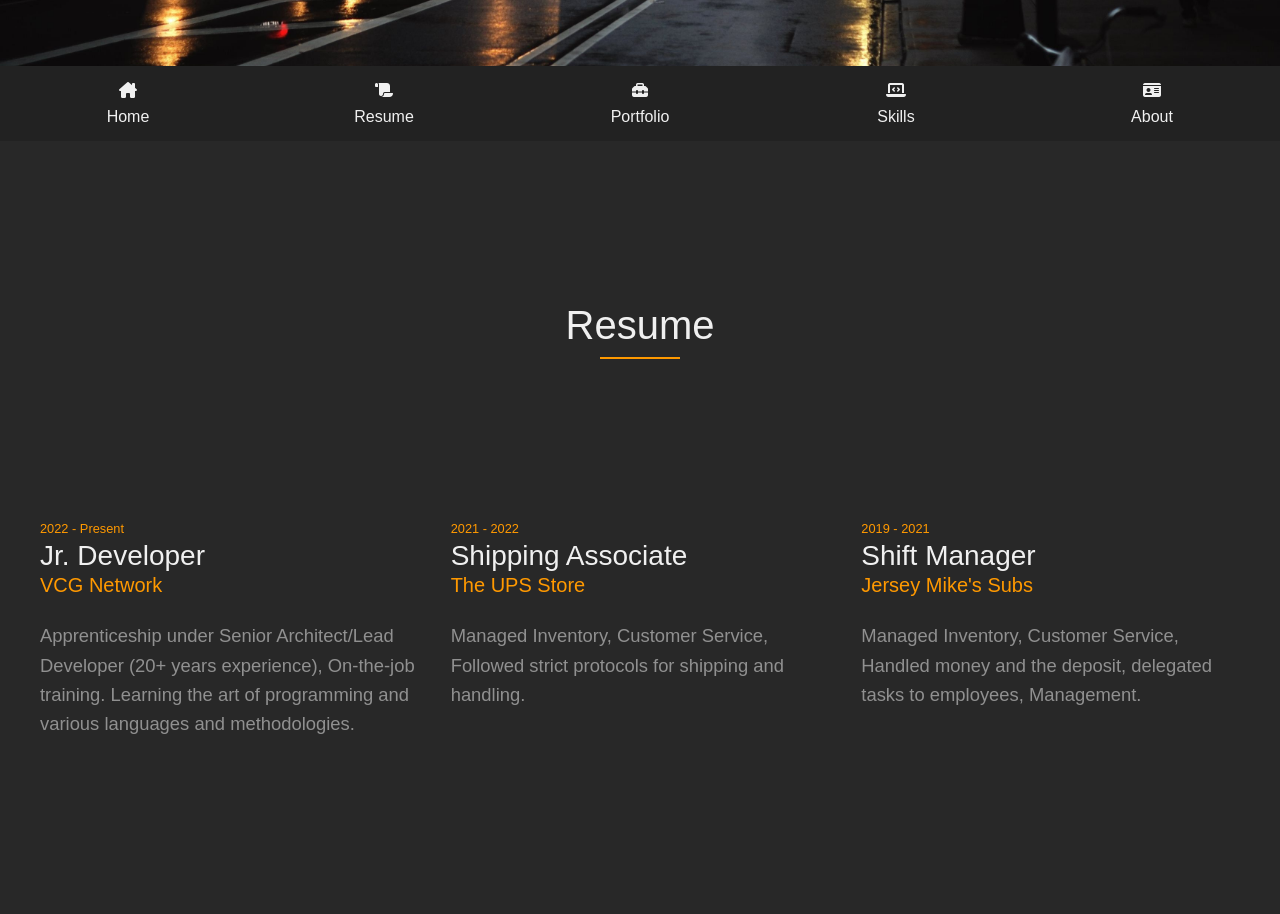
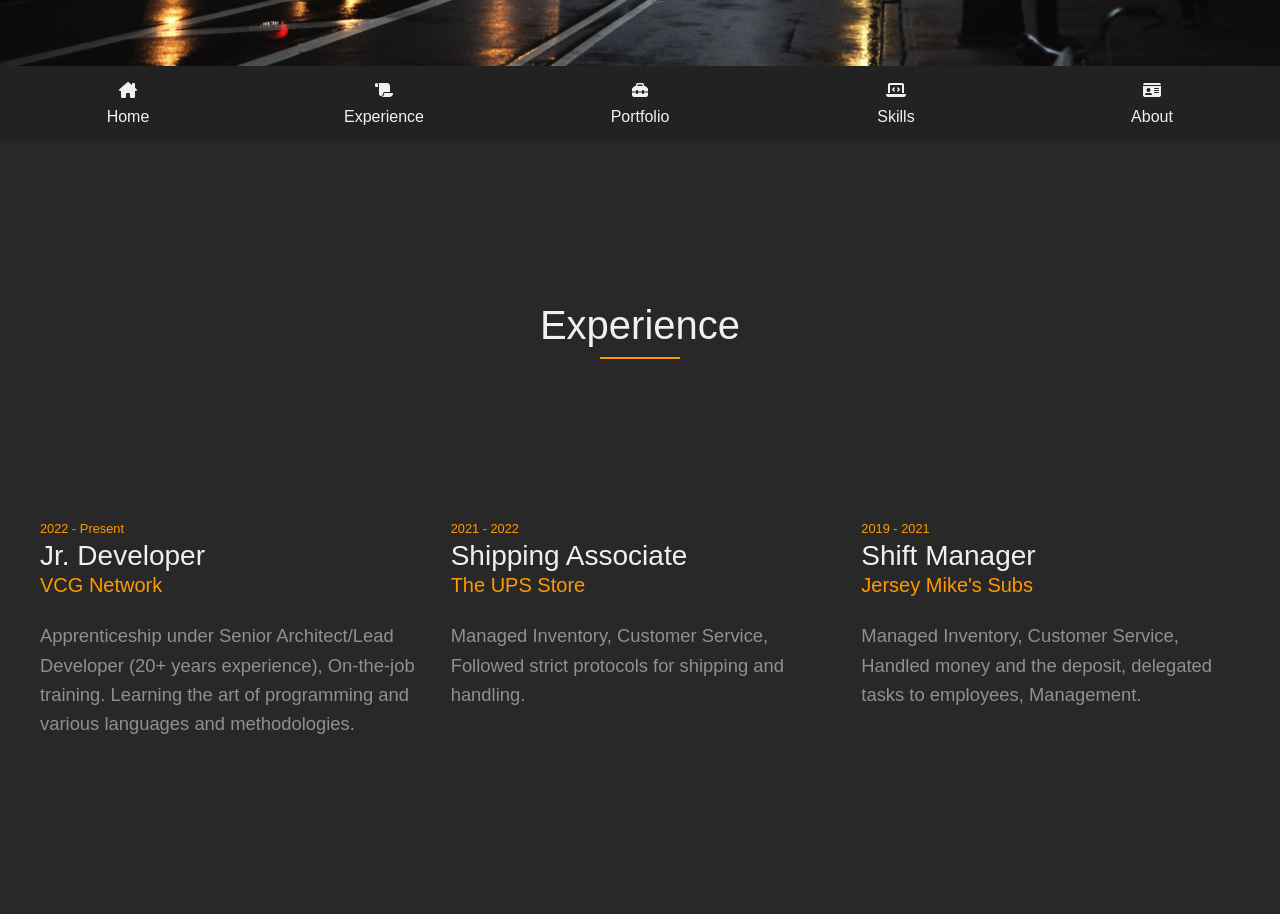
Before and after one commit to AXIS-Consulting/axisac_website, a PHP site: page / in a window 1280 px wide. Shown: the part 659-1573 px from the top of the page. Run offline with PHP 8.4, Linux system fonts and the light colour scheme; some libraries are stand-ins or nearby versions.

Commit message:
update
changed all resume instances to experience

```diff
--- a/css/style.css
+++ b/css/style.css
@@ -152,7 +152,7 @@ h2 {
 /*    text-align: left;*/
 /*}*/
 
-.resume-container {
+.experience-container {
     display: grid;
     grid-template-columns: repeat(auto-fill, minmax(20rem, 1fr));
     gap: 2rem;
@@ -171,7 +171,7 @@ h2 {
     font-size: .8rem;
 }
 
-.resume-description {
+.experience-description {
     padding-top: 1.5rem;
 }
 
--- a/index.php
+++ b/index.php
@@ -23,20 +23,20 @@
 
 </section>
 
-<section id="resume">
+<section id="experience">
 
     <div class="section-title">
-        <h2>Resume</h2>
+        <h2>Experience</h2>
         <span class="underline"></span>
     </div>
 
-    <div class="resume-container">
+    <div class="experience-container">
 
         <div>
             <div class="badge">2022 - Present</div>
             <h3 class="item-title">Jr. Developer</h3>
             <h4 class="organization">VCG Network</h4>
-            <p class="resume-description">Apprenticeship under Senior Architect/Lead Developer (20+ years experience), On-the-job training.
+            <p class="experience-description">Apprenticeship under Senior Architect/Lead Developer (20+ years experience), On-the-job training.
                 Learning the art of programming and various languages and methodologies.</p>
         </div>
 
@@ -44,14 +44,14 @@
             <div class="badge">2021 - 2022</div>
             <h3 class="item-title">Shipping Associate</h3>
             <h4 class="organization">The UPS Store</h4>
-            <p class="resume-description">Managed Inventory, Customer Service, Followed strict protocols for shipping and handling.</p>
+            <p class="experience-description">Managed Inventory, Customer Service, Followed strict protocols for shipping and handling.</p>
         </div>
 
         <div>
             <div class="badge">2019 - 2021</div>
             <h3 class="item-title">Shift Manager</h3>
             <h4 class="organization">Jersey Mike's Subs</h4>
-            <p class="resume-description">Managed Inventory, Customer Service, Handled money and the deposit, delegated tasks to employees, Management.</p>
+            <p class="experience-description">Managed Inventory, Customer Service, Handled money and the deposit, delegated tasks to employees, Management.</p>
         </div>
 
     </div>
@@ -159,7 +159,7 @@
 
 <nav>
     <div><a class="nav-item" href="/"><i class="fa-solid fa-house-chimney"></i><span>Home</span></a></div>
-    <div><a class="nav-item" href="#resume"><i class="fa-solid fa-scroll"></i><span>Resume</span></a></div>
+    <div><a class="nav-item" href="#experience"><i class="fa-solid fa-scroll"></i><span>Experience</span></a></div>
     <div><a class="nav-item" href="#portfolio"><i class="fa-solid fa-toolbox"></i><span>Portfolio</span></a></div>
     <div><a class="nav-item" href="#skills"><i class="fa-solid fa-laptop-code"></i><span>Skills</span></a></div>
     <div><a class="nav-item" href="#about"><i class="fa-solid fa-id-card"></i><span>About</span></a></div>
```
